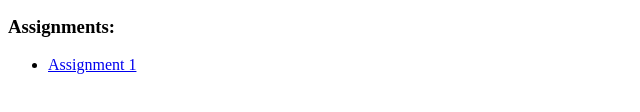
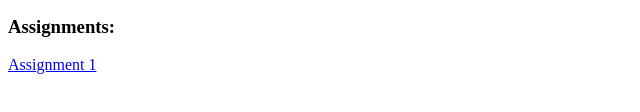
Before and after one commit to lmmurphy0808/lmmurphy0808.github.io, a plain HTML site: page csce242/assignments/main_page/index.html in a window 1280 px wide. Shown: the part 148-260 px from the top of the page, 0-640 px from the left. Drawn offline with Linux system fonts and the light colour scheme.

Commit message:
Updated assignment01

```diff
--- a/main_page/index.html
+++ b/csce242/assignments/main_page/index.html
@@ -11,9 +11,6 @@
         <p>Class will meet Tuesdays and Thursdays 8:30am-9:45am in the Innovation Center Room 1400.</p>
 
         <h3>Assignments:</h3>
-        <ul>
-            <li><a href="assignments/assignment01/index.html">Assignment 1</li>
-
-        </ul>
+        <a href="assignment01/index.html">Assignment 1</a>
     </body>
 </html>
```
